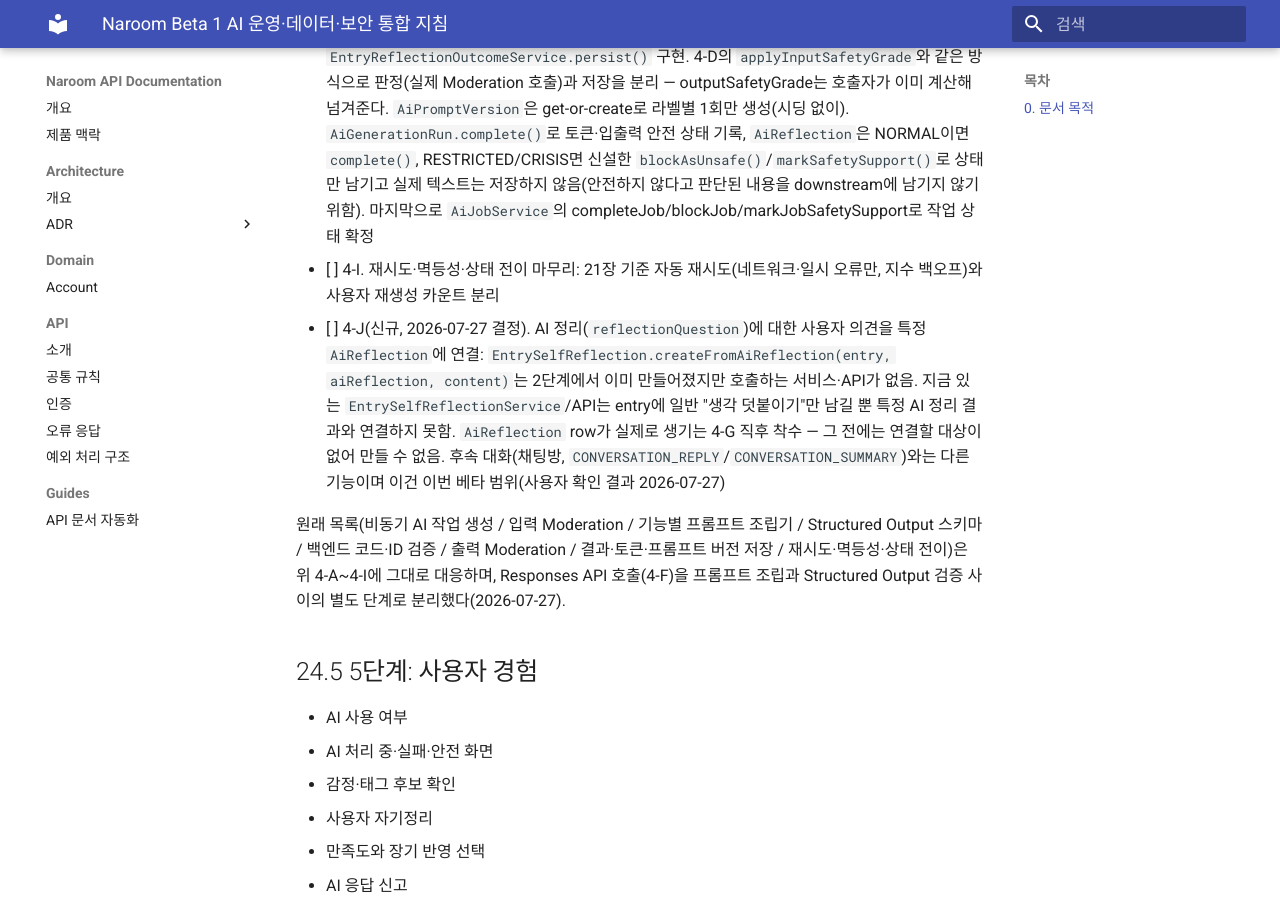
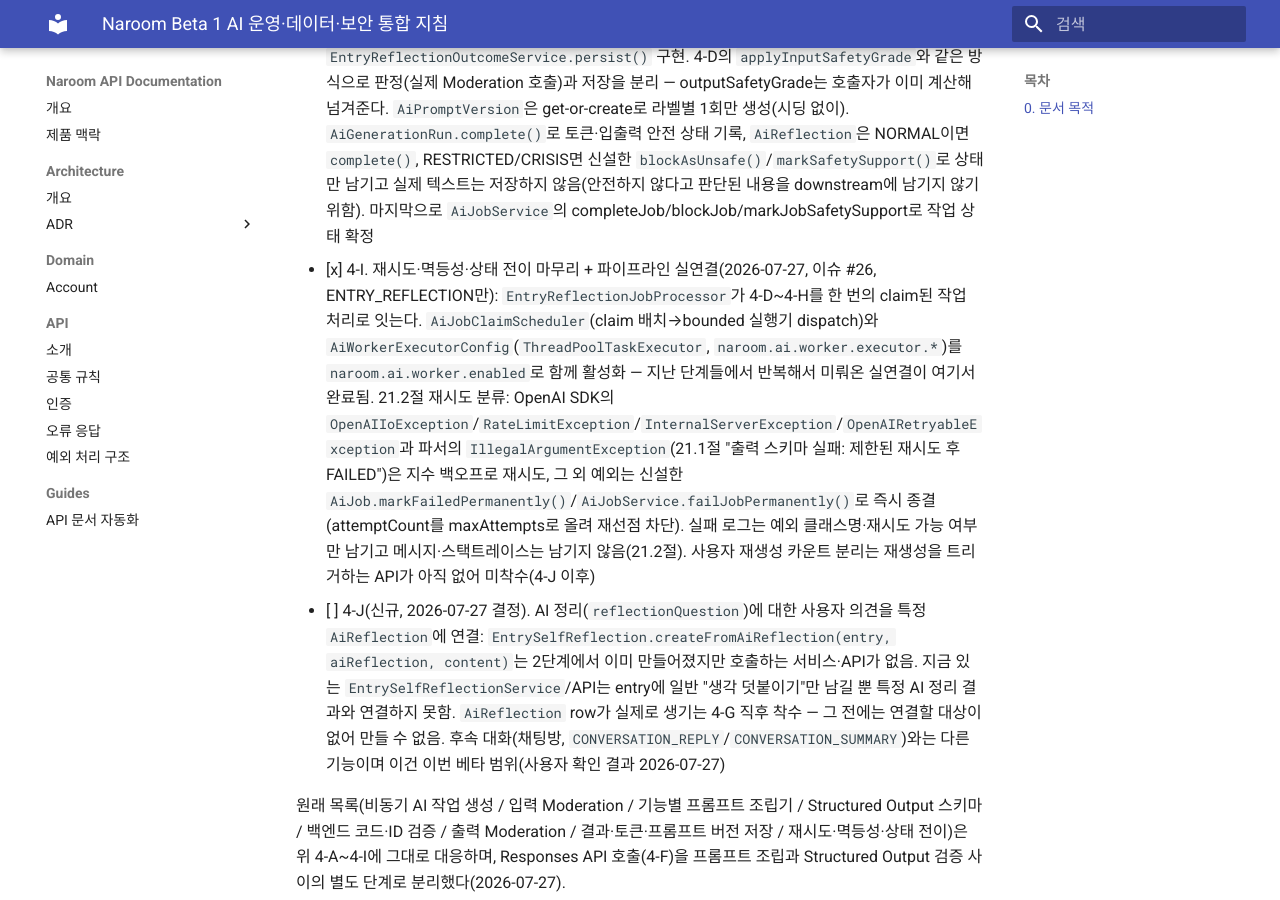
Before and after one commit to gvo-cheryl/narrom-api, an MkDocs documentation site: the page built from docs/api/ai-policy-architecture.md, in a window 1280 px wide and 900 px high, scrolled down 34057 px. Built offline with MkDocs 1.6.1 and Material for MkDocs 9.7.7, drawn with Linux system fonts in a browser that asks for light colours.

Commit message:
docs(ai): 4단계 파이프라인 4-I 완료 체크
관련: #20, #26

```diff
--- a/docs/api/ai-policy-architecture.md
+++ b/docs/api/ai-policy-architecture.md
@@ -1094,7 +1094,7 @@ OpenAI가 처리할 본문을 별도의 암호문 상태로 보내면 모델이
 - [x] 4-F. Responses API 호출(store:false)(2026-07-27, 이슈 #26): `AiResponseGenerationClient` 포트(`generate(GenerationRequest): GenerationResult`) + `OpenAiResponseGenerationClient` 어댑터 구현. `store:false`로 호출, Structured Output(JSON Schema, `strict:true`)을 `ResponseTextConfig`로 지정. 스키마 내용은 그대로 전달만 하고 해석하지 않음(실제 기능별 스키마는 4-G에서 정의). `AssembledPrompt.combinedInstructions()`로 공통·기능별·회원 선호도 레이어를 하나의 instructions로 합치되, 선호도 레이어 앞에 "공통 지침을 우선한다"는 문구를 넣어 14.3절(회원 선호도는 안전 규칙보다 우선할 수 없음)을 재차 강제. 최소 스키마로 opt-in 테스트 검증(실제 기능별 스키마 없이 Structured Output 연동 자체만 확인)
 - [x] 4-G. Structured Output 스키마 + 백엔드 코드·ID 검증(2026-07-27, 이슈 #26, ENTRY_REFLECTION만): `EntryReflectionSchema`로 실제 JSON Schema 정의(strict, 배열 maxItems=5). **문서 예시(emotionCandidates.code 등 영문 심볼)를 실제 데이터 모델에 맞게 조정** — Tag 엔티티에 코드 컬럼이 없어 모델이 태그 표시명(name)과 같은 표현으로 응답하게 하고 `normalizedName`으로 매칭. `EntryReflectionResponseParser`가 9.1절 백엔드 재검증 원칙을 구현: 신뢰도 0~1 범위 밖 후보 제외, 태그명은 V6 시딩된 SYSTEM 태그와 매칭(매칭 실패 시 9.3절대로 unmapped로 보관·자동 생성 안 함), evidenceEntryIds는 현재 회원 소유로 재확인(다른 회원 기록 ID는 조용히 제외), safetyStatus는 모델 자기보고 값으로만 취급(출력 안전 판정의 근거는 아님 - 그건 4-H가 담당)
 - [x] 4-H. 출력 Moderation + 결과 저장(2026-07-27, 이슈 #26, ENTRY_REFLECTION만): `EntryReflectionOutcomeService.persist()` 구현. 4-D의 `applyInputSafetyGrade`와 같은 방식으로 판정(실제 Moderation 호출)과 저장을 분리 — outputSafetyGrade는 호출자가 이미 계산해 넘겨준다. `AiPromptVersion`은 get-or-create로 라벨별 1회만 생성(시딩 없이). `AiGenerationRun.complete()`로 토큰·입출력 안전 상태 기록, `AiReflection`은 NORMAL이면 `complete()`, RESTRICTED/CRISIS면 신설한 `blockAsUnsafe()`/`markSafetySupport()`로 상태만 남기고 실제 텍스트는 저장하지 않음(안전하지 않다고 판단된 내용을 downstream에 남기지 않기 위함). 마지막으로 `AiJobService`의 completeJob/blockJob/markJobSafetySupport로 작업 상태 확정
-- [ ] 4-I. 재시도·멱등성·상태 전이 마무리: 21장 기준 자동 재시도(네트워크·일시 오류만, 지수 백오프)와 사용자 재생성 카운트 분리
+- [x] 4-I. 재시도·멱등성·상태 전이 마무리 + 파이프라인 실연결(2026-07-27, 이슈 #26, ENTRY_REFLECTION만): `EntryReflectionJobProcessor`가 4-D~4-H를 한 번의 claim된 작업 처리로 잇는다. `AiJobClaimScheduler`(claim 배치→bounded 실행기 dispatch)와 `AiWorkerExecutorConfig`(`ThreadPoolTaskExecutor`, `naroom.ai.worker.executor.*`)를 `naroom.ai.worker.enabled`로 함께 활성화 — 지난 단계들에서 반복해서 미뤄온 실연결이 여기서 완료됨. 21.2절 재시도 분류: OpenAI SDK의 `OpenAIIoException`/`RateLimitException`/`InternalServerException`/`OpenAIRetryableException`과 파서의 `IllegalArgumentException`(21.1절 "출력 스키마 실패: 제한된 재시도 후 FAILED")은 지수 백오프로 재시도, 그 외 예외는 신설한 `AiJob.markFailedPermanently()`/`AiJobService.failJobPermanently()`로 즉시 종결(attemptCount를 maxAttempts로 올려 재선점 차단). 실패 로그는 예외 클래스명·재시도 가능 여부만 남기고 메시지·스택트레이스는 남기지 않음(21.2절). 사용자 재생성 카운트 분리는 재생성을 트리거하는 API가 아직 없어 미착수(4-J 이후)
 - [ ] 4-J(신규, 2026-07-27 결정). AI 정리(`reflectionQuestion`)에 대한 사용자 의견을 특정 `AiReflection`에 연결: `EntrySelfReflection.createFromAiReflection(entry, aiReflection, content)`는 2단계에서 이미 만들어졌지만 호출하는 서비스·API가 없음. 지금 있는 `EntrySelfReflectionService`/API는 entry에 일반 "생각 덧붙이기"만 남길 뿐 특정 AI 정리 결과와 연결하지 못함. `AiReflection` row가 실제로 생기는 4-G 직후 착수 — 그 전에는 연결할 대상이 없어 만들 수 없음. 후속 대화(채팅방, `CONVERSATION_REPLY`/`CONVERSATION_SUMMARY`)와는 다른 기능이며 이건 이번 베타 범위(사용자 확인 결과 2026-07-27)
 
 원래 목록(비동기 AI 작업 생성 / 입력 Moderation / 기능별 프롬프트 조립기 / Structured Output 스키마 / 백엔드 코드·ID 검증 / 출력 Moderation / 결과·토큰·프롬프트 버전 저장 / 재시도·멱등성·상태 전이)은 위 4-A~4-I에 그대로 대응하며, Responses API 호출(4-F)을 프롬프트 조립과 Structured Output 검증 사이의 별도 단계로 분리했다(2026-07-27).
```
